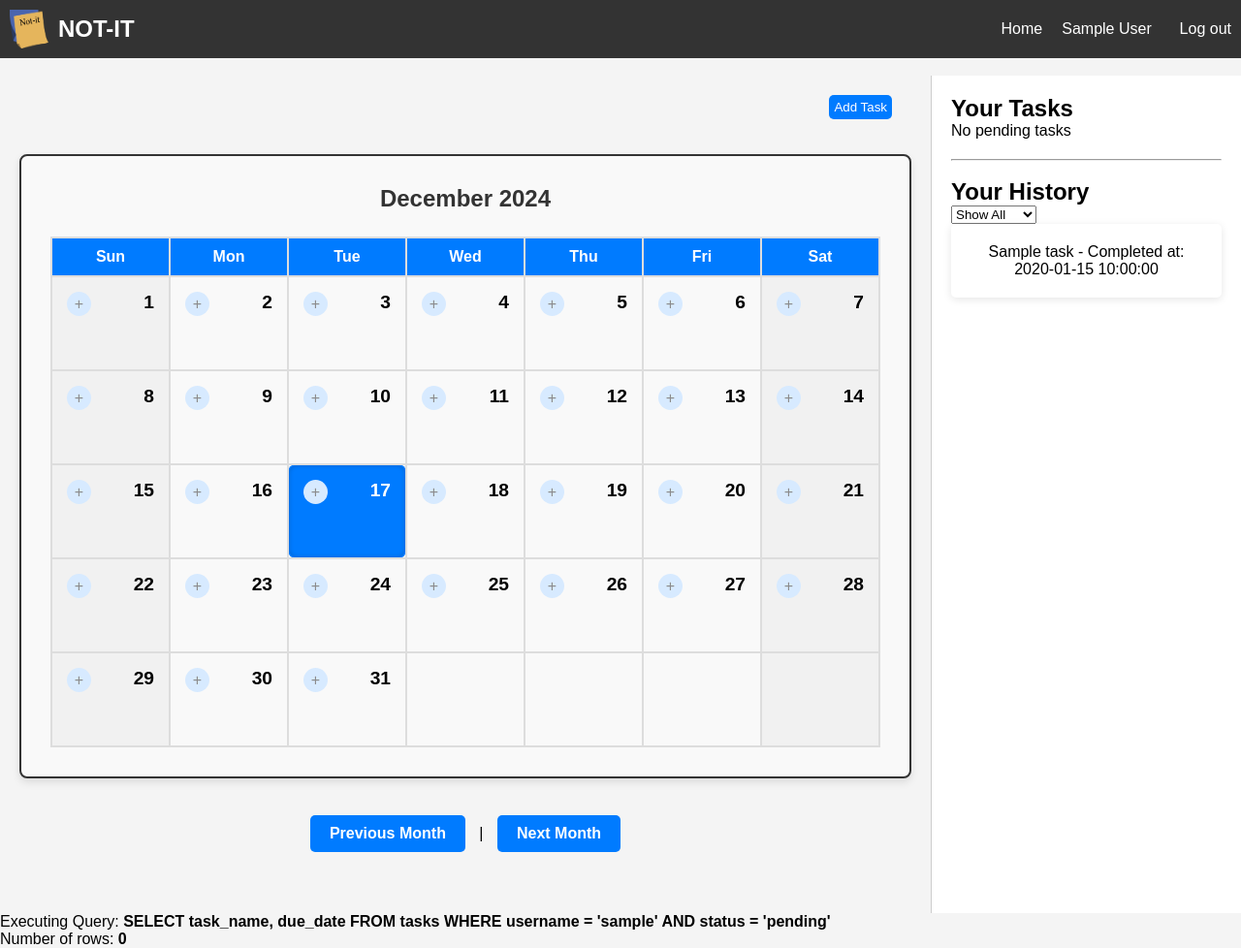
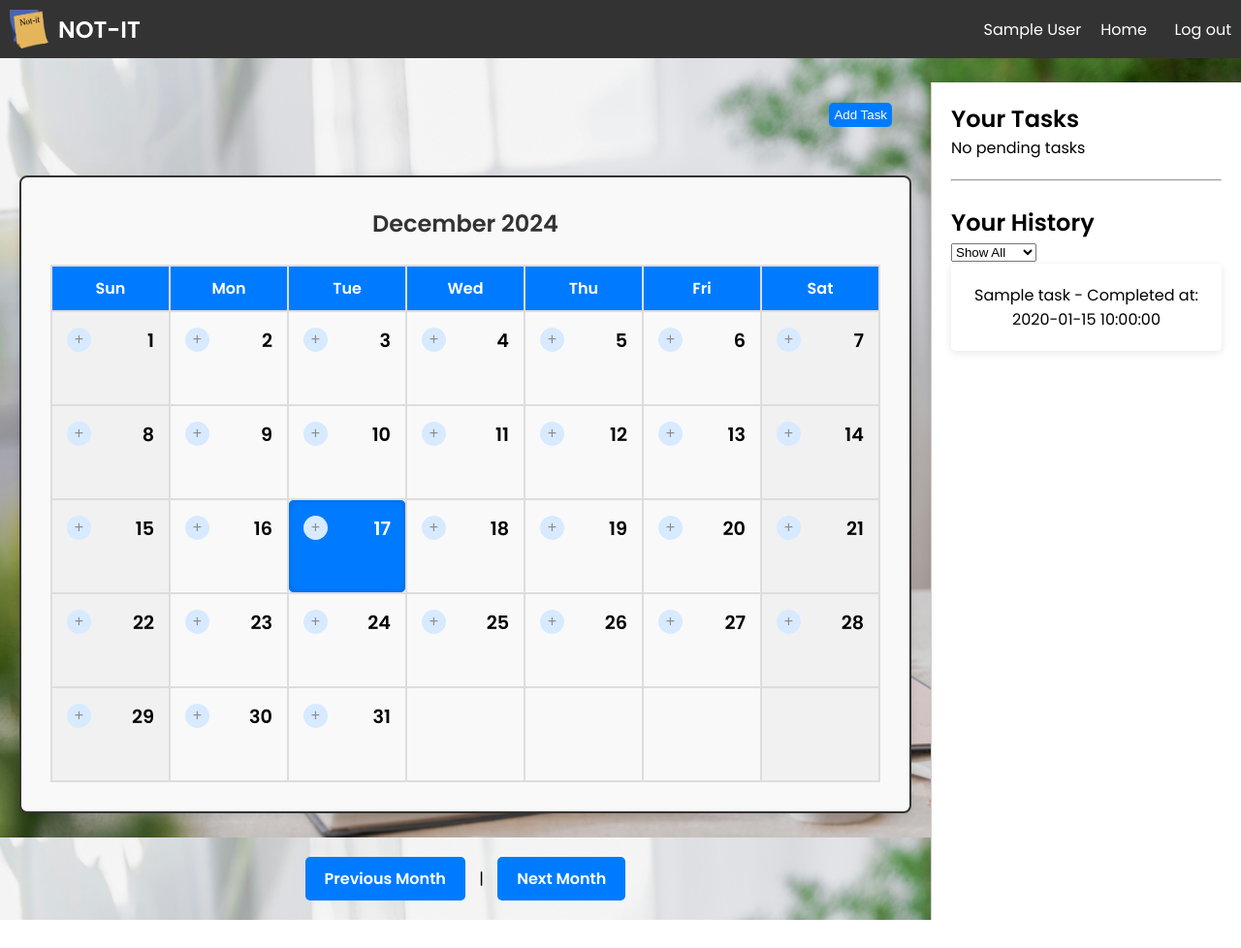
Before and after one commit to Andres94b/ToDoProject, a PHP site: page /home/home_page.php in a window 1280 px wide. Shown: the whole page at 97% size. After the commit the page ends 949 px from the top, so only its background shows below. Run offline with PHP 8.4, Linux system fonts and the light colour scheme; the visitor is signed in with stand-in values (Sample User, id 1); tables that the repository leaves empty or names only in its code hold one stand-in row (values such as "Sample post").

Commit message:
Add files via upload

```diff
--- a/PHP_Project/Task.class.php
+++ b/PHP_Project/Task.class.php
@@ -3,10 +3,27 @@ class Task{
     private $id;
     private $name;
     private $description;
+    private $duedate;
     private $status;
     private $created;
     private $completed;
     private $username;
+
+    /**
+     * @return mixed
+     */
+    public function getDuedate()
+    {
+        return $this->duedate;
+    }
+
+    /**
+     * @param mixed $duedate
+     */
+    public function setDuedate($duedate)
+    {
+        $this->duedate = $duedate;
+    }
 
     /**
      * @return string
@@ -120,10 +137,11 @@ class Task{
         $this->username = $username;
     }
 
-    public function __construct($id=null, $name=null,$description=null, $status=null, $created=null, $completed=null, $username=null){
+    public function __construct($id=null, $name=null,$description=null, $duedate=null, $status=null, $created=null, $completed=null, $username=null){
         $this->id = $id;
         $this->name = $name;
         $this->description = $description;
+        $this->duedate = $duedate;
         $this->status = $status;
         $this->created = $created;
         $this->completed = $completed;
@@ -149,6 +167,7 @@ class Task{
                 $task->id=$rec["id"];
                 $task->name = $rec["task_name"];
                 $task->description = $rec["task_description"];
+                $task->duedate = $rec["due_date"];
                 $task->status= $rec["status"];
                 $task->created = $rec["created_at"];
                 $task->completed = $rec["completed_at"];
@@ -181,6 +200,7 @@ class Task{
                 $task->id=$rec["id"];
                 $task->name = $rec["task_name"];
                 $task->description = $rec["task_description"];
+                $task->duedate = $rec["due_date"];
                 $task->status= $rec["status"];
                 $task->created = $rec["created_at"];
                 $task->completed = $rec["completed_at"];
--- a/PHP_Project/add_task.php
+++ b/PHP_Project/add_task.php
@@ -4,7 +4,7 @@ include 'olddbconfig.php';
 global $conn;
     $task_name =  $_POST["taskName"];
     $task_description = $_POST["taskDescription"] ?? '';
-    $task_status = $_POST["taskStatus"];
+    $task_status = 'pending';//$_POST["taskStatus"];
     $due_date = $_POST["dueDate"];
     $due_date = str_replace('T', ' ', $due_date);
     $username = $_SESSION["USERNAME"];
--- a/PHP_Project/home/heading.php
+++ b/PHP_Project/home/heading.php
@@ -10,8 +10,8 @@ echo '<nav class="nav-links">';
 if (isset($_SESSION["USERNAME"])){
     $name = $_SESSION["NAME"];
     //$sid = session_id();
+    echo "<a>$name</a>";
     echo '<a href="../home/home_page.php">Home</a>';
-    echo "<a href='../account/account_config.php'>$name</a>";
     echo '&nbsp&nbsp <a href="../account/logout.php">Log out</a>';
 
 }
--- a/PHP_Project/home/home_page.php
+++ b/PHP_Project/home/home_page.php
@@ -11,6 +11,8 @@ global $conn;
     <title>To-Do Website</title>
     <link rel="stylesheet" href="../styles/styles.css">
     <link rel = "stylesheet" href="../styles/calendar.css">
+        <link href="https://fonts.googleapis.com/css2?family=Poppins:wght@300;400;600&display=swap" rel="stylesheet">
+
 </head>
 <body>
 	<?php include_once 'heading.php';?>
@@ -38,11 +40,6 @@ global $conn;
                     <input type="text" name="taskDescription" placeholder="Description">
                     <label for="dueDate">Due Date: </label>
             		<input type="datetime-local" id="dueDate" name="dueDate" required>
-            		<label for="taskStatus">Task Status: </label>
-                    <select name="taskStatus">
-                        <option value="pending">Pending</option>
-                        <option value="completed">Completed</option>
-                    </select>
                     <button id="submit_button" name="add" type="submit">Add Task</button>
                 </form>
             </div>
@@ -61,6 +58,7 @@ global $conn;
         <div class="history-section">
         <!-- Display Tasks -->
         	<h2>Your Tasks</h2>
+
             <div class="history-grid">
 
                 <?php
@@ -71,7 +69,7 @@ global $conn;
             <br/>
             <h2>Your History</h2>
             <!-- Dropdown for filtering -->
-            <select class="filter-dropdown" id="filterDropdown">
+            <select class="history-filter-dropdown" id="historyFilterDropdown">
                 <option value="all">Show All</option>
                 <option value="today">Today</option>
                 <option value="last-week">Last Week</option>
--- a/PHP_Project/home/pending_tasks.php
+++ b/PHP_Project/home/pending_tasks.php
@@ -13,7 +13,7 @@ try{
 
     if($tasks!=""){
         foreach ($tasks as $row ){
-            echo "<div class='history-item' data-id='{$row->getId()}'>
+            echo "<div class='history-item active' data-date='{$row->getDuedate()}'>
                             <h2>{$row->getName()}</h2>
                             <p>{$row->getDescription()}</p>
                             <div class='task-actions'>
--- a/PHP_Project/home/reminder.php
+++ b/PHP_Project/home/reminder.php
@@ -17,14 +17,14 @@ echo "<script>console.log('Reminder DB connection successful');</script>";
 $sql = "SELECT task_name, due_date
         FROM tasks
         WHERE username = '$username' AND status = 'pending'";
-echo "Executing Query: <b>$sql</b><br>";
+//echo "Executing Query: <b>$sql</b><br>";
 $result = $reminder_conn->query($sql);
 
 // Debug: Query success or failure
 if (!$result) {
     die("Error in query: " . $reminder_conn->error);
 }
-echo "Number of rows: <b>" . $result->num_rows . "</b><br>";
+//echo "Number of rows: <b>" . $result->num_rows . "</b><br>";
 if ($result->num_rows > 0) {
     echo "<script>";
     while ($row = $result->fetch_assoc()) {
--- a/PHP_Project/js/scripts.js
+++ b/PHP_Project/js/scripts.js
@@ -39,15 +39,16 @@ $(document).ready(function () {
 
         updateHistory();
     });
-	$('#filterDropdown').on('change', function () {
-	        filterItems(); // Call the filterItems function when the value changes
-	    });
+	$('#historyFilterDropdown').on('change', function () {
+		historyFilterItems(); // Call the filterItems function when the value changes
+		}
+	);
 
 });
 
 // Support Functions
-function filterItems() {
-    const selectedCategory = $('#filterDropdown').val();
+function historyFilterItems() {
+    const selectedCategory = $('#historyFilterDropdown').val();
     const today = new Date();
 
     $('.history-item').each(function () {
--- a/PHP_Project/styles/styles.css
+++ b/PHP_Project/styles/styles.css
@@ -5,8 +5,10 @@
 }
 
 body {
-    font-family: Arial, sans-serif;
+    font-family: 'Poppins', sans-serif;
     background-color: #f4f4f4;
+    background: url('../assets/background.jpg') no-repeat center center fixed; /* Background Image */
+    background-size: cover;
 }
 
 /* Navigation Bar */
@@ -51,6 +53,8 @@ body {
         .navbar .nav-links a:hover {
         	text-decoration: underline;
         }
+
+
 .task-buttons{
 	list-style-type: none;
 	display: flex;
```
